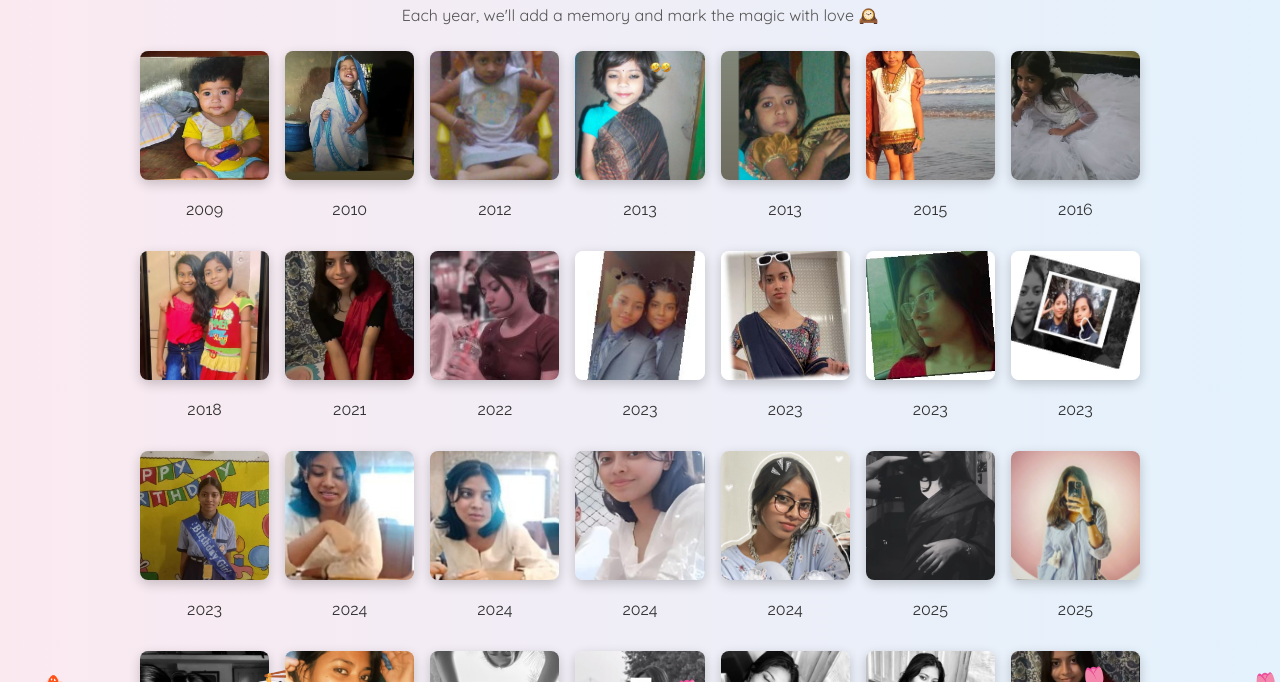
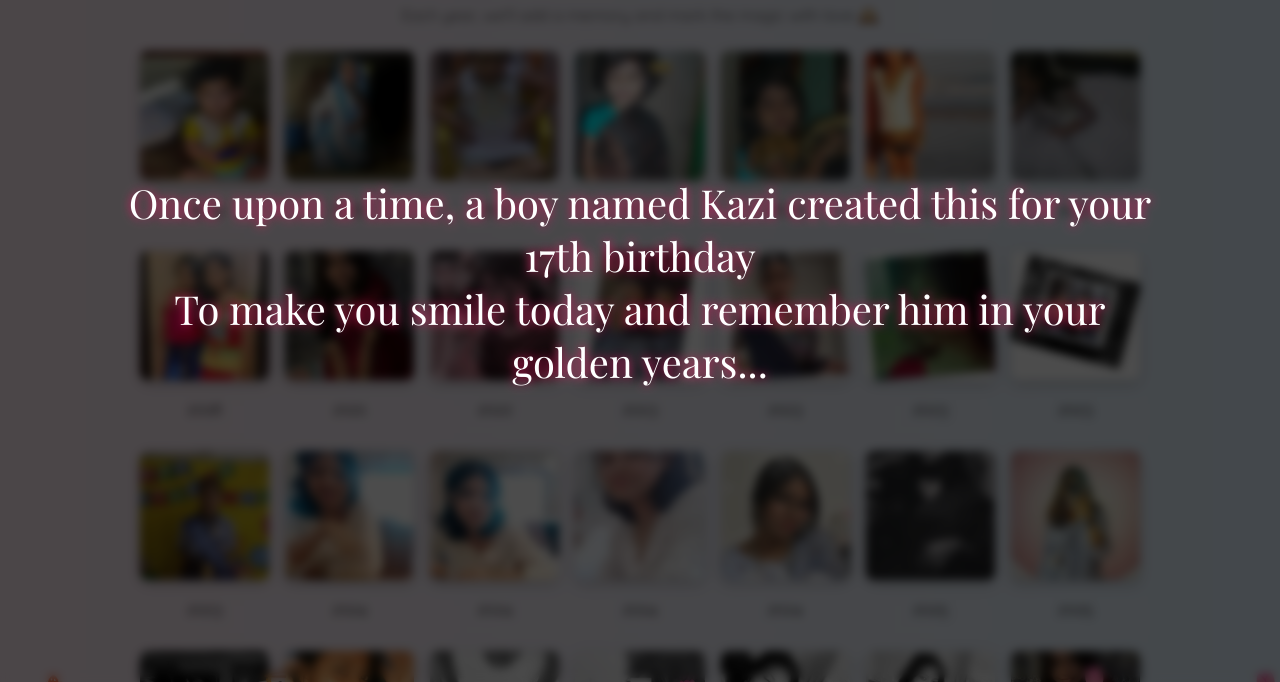
Before and after one commit to Kazihehehe/my-piyaa, a website: page home.html in a window 1280 px wide. Shown: the part 118-800 px from the top of the page. Drawn offline with nearby package versions, Linux system fonts and the light colour scheme.

Commit message:
Update home.html
Signed-off-by: Kazihehehe <kazisulemanislam@gmail.com>

```diff
--- a/home.html
+++ b/home.html
@@ -323,6 +323,13 @@
   </p>
 
   <script src="script.js"></script>
+  <!-- Add this right before </body> -->
+<div class="intro-overlay">
+  <div class="intro-text">
+    Once upon a time, a boy named Kazi created this for your 17th birthday<br>
+    To make you smile today and remember him in your golden years...
+  </div>
+</div>
 </body>
 
 </html>
```
